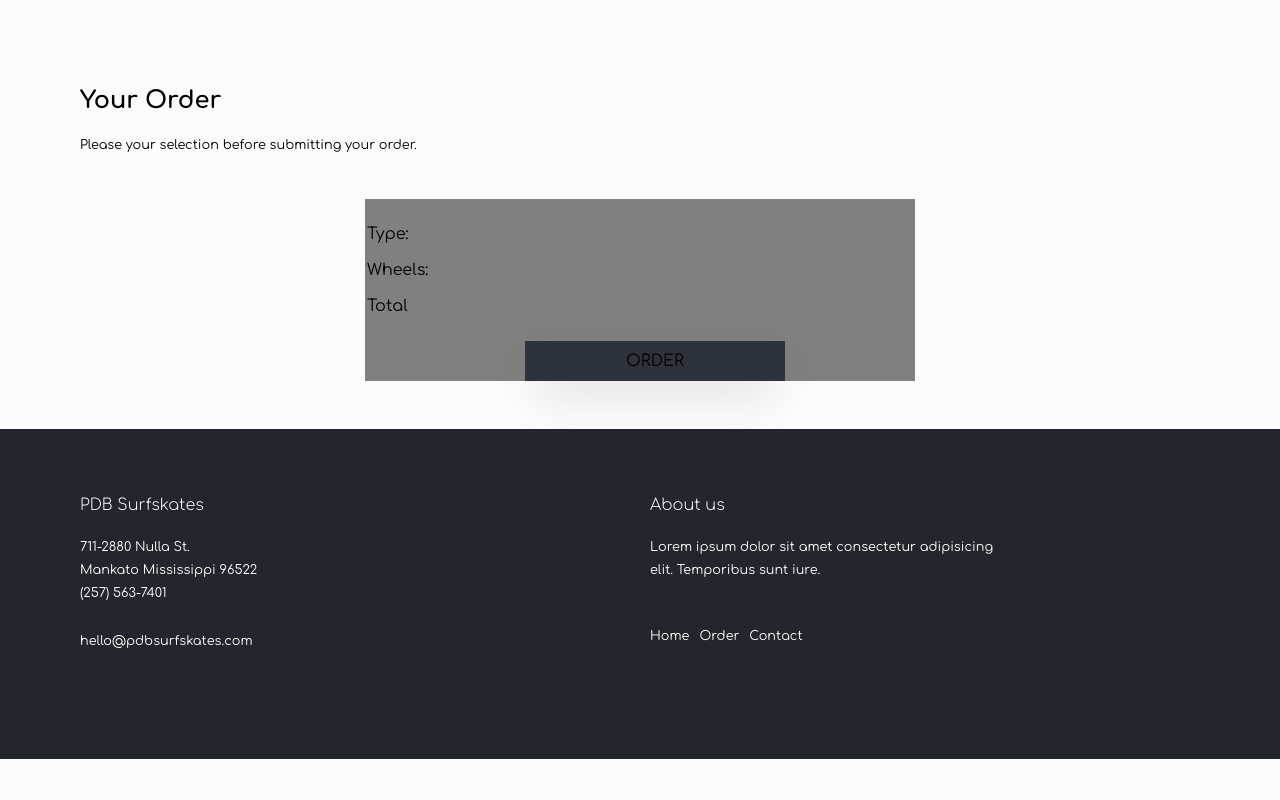
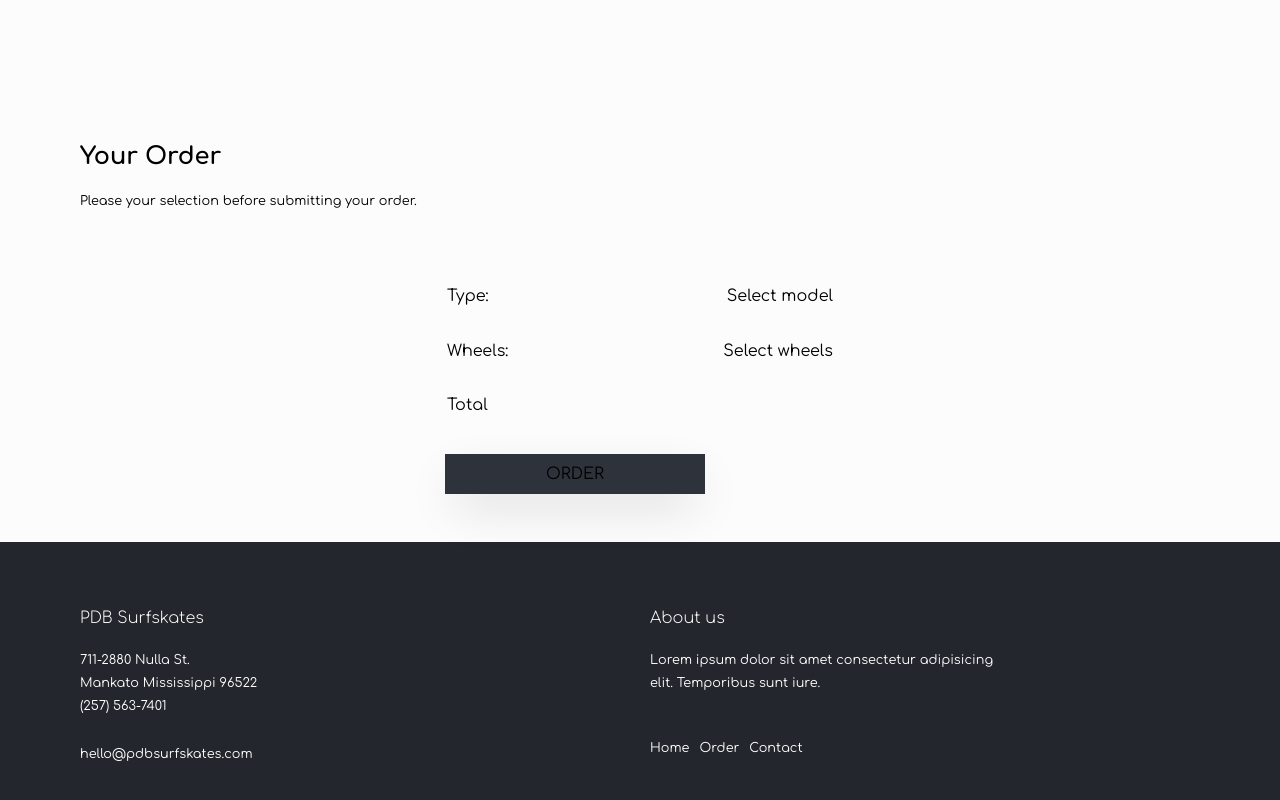
Before and after one commit to elena-sabrina/pdb-test, a React (Create React App) app in the folder client/: page /product in a window 1280 px wide. Shown: the part 1378-2178 px from the top of the page. Before the commit the page ends 2137 px from the top, so only its background shows below. Built offline with nearby package versions, Linux system fonts and the light colour scheme.

Commit message:
added order styling

```diff
--- a/client/src/components/Product/Configure.jsx
+++ b/client/src/components/Product/Configure.jsx
@@ -216,21 +216,43 @@ class Configure extends Component {
             <div className='summary'>
               <table>
                 <tr>
-                  <td>Type: </td>
-                  <td>{typestate}</td>
+                  <td>
+                    <p>Type: </p>
+                  </td>
+                  <td className='right'>
+                    {(typestate && <p>{typestate}</p>) || <p>Select model</p>}
+                  </td>
                 </tr>
                 <tr>
-                  <td className='underline'>Wheels: </td>
-                  <td>{wheelstate}</td>
+                  <td className='underline'>
+                    <p>Wheels:</p>
+                  </td>
+                  <td className='right'>
+                    {(wheelstate && <p>{wheelstate}</p>) || (
+                      <p>Select wheels</p>
+                    )}
+                  </td>
                 </tr>
 
                 <tr>
-                  <td>Total</td>
-                  {(typestate && <td>2500.000 IDR</td>) || <td></td>}
+                  <td>
+                    <p>Total</p>
+                  </td>
+                  {(typestate && (
+                    <td className='right'>
+                      <p>2500.000 IDR</p>
+                    </td>
+                  )) || (
+                    <td>
+                      {" "}
+                      <p></p>
+                    </td>
+                  )}
                 </tr>
               </table>
+
               <button
-                className='primary-button '
+                className='summary-button primary-button '
                 onClick={this.handleConfigureChange}
               >
                 ORDER
--- a/client/src/components/Product/Order.scss
+++ b/client/src/components/Product/Order.scss
@@ -20,7 +20,7 @@
   grid-row: 2 / 4;
 
   // padding: 0 0 1em 0;
-}
+
 
 //MOBILE
 @media only screen and (max-width: $mobile) {
--- a/client/src/components/Product/Summary.scss
+++ b/client/src/components/Product/Summary.scss
@@ -18,13 +18,35 @@
 .summary {
   grid-column: 4 / 10;
   grid-row: 2 / 3;
-  background-color: grey;
+
+  display: flex;
+  flex-direction: column;
+  justify-content: center;
+  margin: 0 4em;
 
   // padding: 0 0 1em 0;
 }
 
+.summary-button {
+  grid-row: 2 / 3;
+  margin: 0 1em !important;
+}
+
 td {
   padding: 0.5em 0;
+
+  height: 2em;
+
+  p {
+    font-size: 1em !important;
+    padding: 0 1em;
+  }
+}
+
+.right {
+  p {
+    text-align: right;
+  }
 }
 
 table {
--- a/client/src/styles/General.scss
+++ b/client/src/styles/General.scss
@@ -180,6 +180,8 @@ button {
   transition: all 0.5s ease;
   a {
     text-decoration: none;
+    font-weight: 800;
+    //color: $black;
   }
 }
 
```
Also changed, not shown: client/src/components/Product/Order.jsx (+18 -6 lines).
